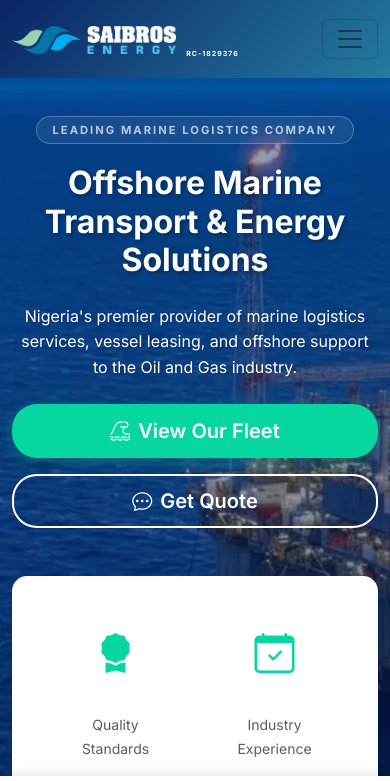
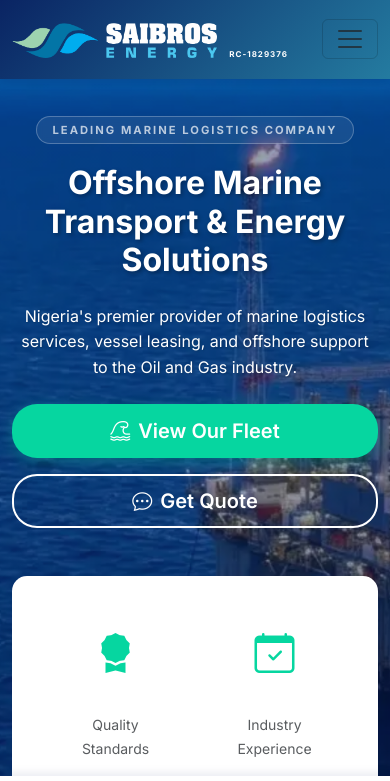
Before and after one commit to Kefox-Nwoko/saibros_energy_preview, a plain HTML site: page index.html in a window 390 px wide. Shown: the top 781 px of the page. Drawn offline with nearby package versions, Linux system fonts and the light colour scheme; no server answers.

Commit message:
Maximize mobile logo size while keeping menu button on right

```diff
--- a/styles.css
+++ b/styles.css
@@ -546,14 +546,24 @@ select:focus-visible,
         padding: 3rem 1rem; /* Add 1rem horizontal padding */
     }
 
-    /* Reduce logo size on mobile */
+    /* Maximize logo size on mobile while keeping menu on right */
+    .navbar-brand {
+        flex: 0 1 auto;
+        max-width: calc(100% - 60px); /* Reserve space for menu button */
+    }
+
     .navbar-brand img {
-        height: 28px !important;
+        height: 35px !important;
+        max-width: 100%;
     }
 
     .navbar-brand span {
-        font-size: 7px !important;
-        margin-left: 10px !important;
+        font-size: 8px !important;
+        margin-left: 12px !important;
+    }
+
+    .navbar-toggler {
+        margin-left: auto;
     }
 }
 
```
